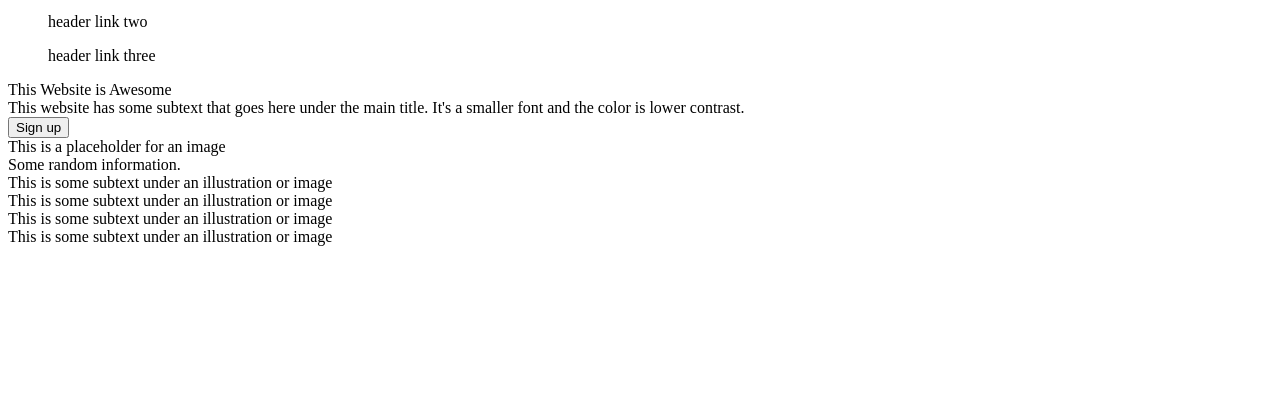
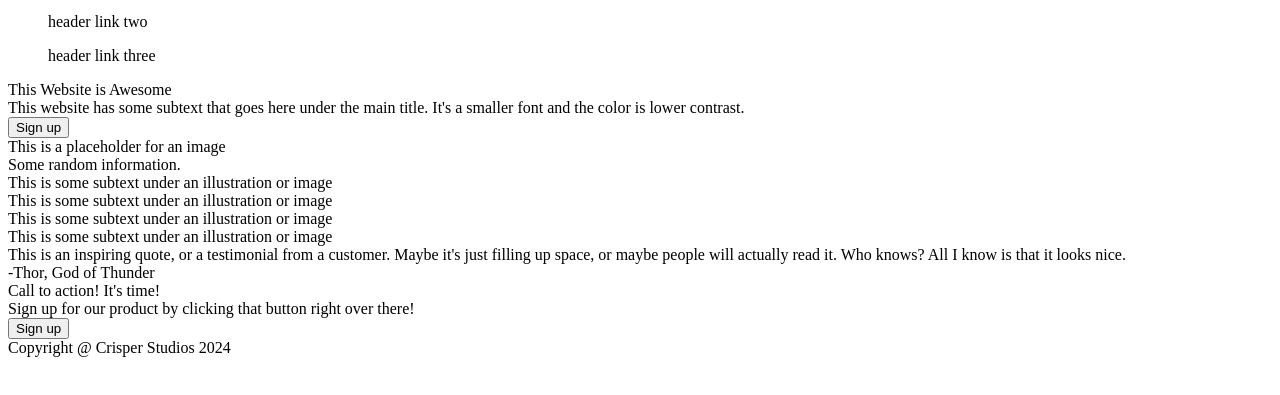
Before and after one commit to BIGCRISPER/landing-page, a plain HTML site: page index.html in a window 1280 px wide. Shown: the part 63-458 px from the top of the page. Drawn offline with Linux system fonts and the light colour scheme.

Commit message:
Added body and footer to index.html

```diff
--- a/index.html
+++ b/index.html
@@ -7,7 +7,6 @@
         <link rel="stylesheet" href="style.css">
     </head>
     <body>
-        <div class="section-one">
         <div class="header">
             <div class="header-logo">
                 Header Logo
@@ -18,6 +17,7 @@
                 <ul>header link three</ul>
             </div>
         </div>
+        <div class="section-one">
             <div class="big-body">
                 <div>This Website is Awesome</div>
                 <div>This website has some subtext that goes here under the main title. It's a smaller font and the color is lower contrast.</div>
@@ -50,5 +50,23 @@
                 </div>
             </div>
         </div>
+        <div class="section-three">
+            <div class="quote">
+                <div class="inspiring-quote">
+                    <div>This is an inspiring quote, or a testimonial from a customer. Maybe it's just filling up space, or maybe people will actually read it. Who knows? All I know is that it looks nice.</div>
+                    <div class="author">-Thor, God of Thunder</div>
+                </div>
+            </div>
+        </div>
+        <div class="section-four">
+            <div class="cta-container">
+                <div class="cta-header">Call to action! It's time!</div>
+                <div class="cta-body">Sign up for our product by clicking that button right over there!</div>
+                <button class="cta-sign-up">Sign up</button>
+            </div>
+        </div>
+        <div class="footer">
+            <div class="copyright">Copyright @ Crisper Studios 2024</div>
+        </div>
     </body>
 </html>
```
Lines whose indentation alone changed are shown as unchanged.
